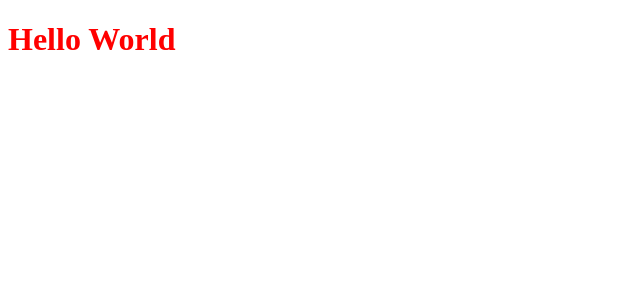
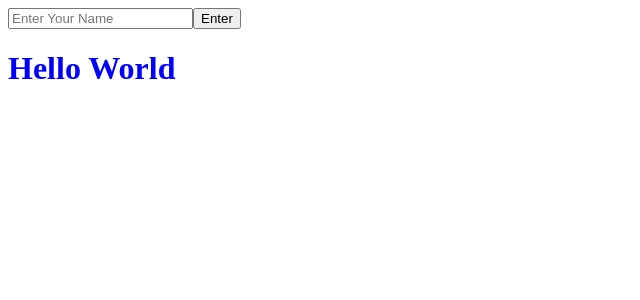
Before and after one commit to DCSIL-summer-course/react-firebase, a React app: page / in a window 1280 px wide. Shown: the top 300 px of the page, without its empty margins (0-640 px from the left). Built offline with nearby package versions, Linux system fonts and the light colour scheme.

Commit message:
added redux

```diff
--- a/package.json
+++ b/package.json
@@ -13,7 +13,8 @@
     "react": "^15.1.0",
     "react-dom": "^15.1.0",
     "react-redux": "^4.4.5",
-    "redux": "^3.5.2"
+    "redux": "^3.5.2",
+    "redux-thunk": "^2.1.0"
   },
   "devDependencies": {
     "babel-core": "^6.9.1",
--- a/src/App.js
+++ b/src/App.js
@@ -1,14 +1,30 @@
 import React, { Component } from 'react';
 import { render } from 'react-dom';
+
+import { createStore, applyMiddleware } from 'redux';
+import { Provider } from 'react-redux';
+import thunkMiddleware from 'redux-thunk';
+
+import rootReducer from './reducers/index.js';
+import SignIn from './components/SignIn.js';
+
+const store = createStore(
+  rootReducer,
+  {},
+  applyMiddleware(thunkMiddleware)
+);
 
 class App extends Component {
   render(){
     return (
-      <div>
-        <h1 style={{color: 'red'}}>
-          Hello World
-        </h1>
-      </div>
+      <Provider store={store}>
+        <div>
+          <SignIn />
+          <h1 style={{color: 'blue'}}>
+            Hello World
+          </h1>
+        </div>
+      </Provider>
     );
   }
 }
--- /dev/null
+++ b/src/components/SignIn.js
@@ -0,0 +1,15 @@
+import React, { Component } from 'react';
+import { render } from 'react-dom';
+
+class SignIn extends Component {
+  render(){
+    return (
+      <div>
+        <input type="text" placeholder="Enter Your Name" />
+        <input type="submit" value="Enter" />
+      </div>
+    );
+  }
+}
+
+export default SignIn;
--- /dev/null
+++ b/src/reducers/index.js
@@ -0,0 +1,8 @@
+import { combineReducers } from 'redux';
+
+const rootReducer = combineReducers({
+  user: () => { return {};},
+  todos: () => []
+});
+
+export default rootReducer;
```
Also changed, not shown: src/components/Messages.js (added), src/components/SendMessage.js (added), 1 other file (tests, documents, lock files or other folders).
